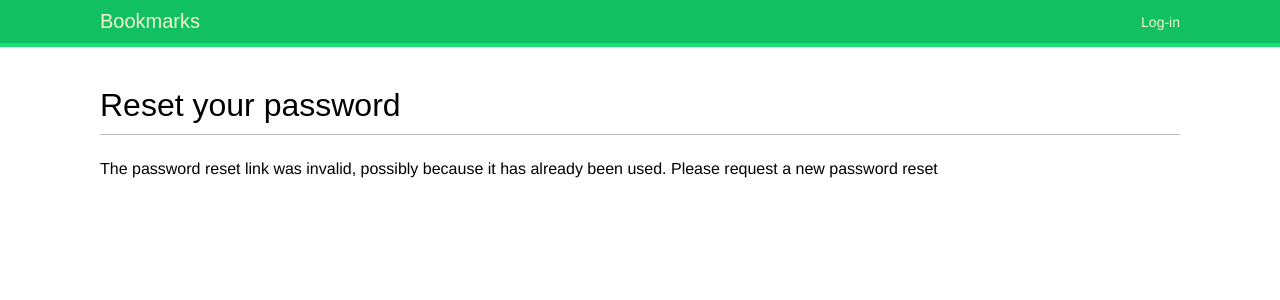
After one commit to Kitayeu/bookmarks, a Django app: page /account/reset/1/1/ in a window 1280 px wide. The commit adds this page. Shown: the top 300 px of the page. Run offline with Django 4.2, Linux system fonts and the light colour scheme; some web fonts are replaced.

Commit message:
Added ability to reset and set a new password

```diff
--- a/account/urls.py
+++ b/account/urls.py
@@ -5,11 +5,21 @@ from . import views
 
 
 urlpatterns = [
-    # post views
+    # previous login view
     # path('login/', views.user_login, name='login'),
+
     path('login/', auth_views.LoginView.as_view(), name='login'),
     path('logout/', auth_views.LogoutView.as_view(), name='logout'),
-    path('', views.dashboard, name='dashboard'),
+
+    # change password urls
     path('password_change/', auth_views.PasswordChangeView.as_view(), name='password_change'),
     path('password_change/done/', auth_views.PasswordChangeDoneView.as_view(), name='password_change_done'),
+
+    # reset password urls
+    path('password_reset/', auth_views.PasswordResetView.as_view(), name='password_reset'),
+    path('password_reset/done/', auth_views.PasswordResetDoneView.as_view(), name='password_reset_done'),
+    path('reset/<uidb64>/<token>/', auth_views.PasswordResetConfirmView.as_view(), name='password_reset_confirm'),
+    path('reset/done/', auth_views.PasswordResetCompleteView.as_view(), name='password_reset_complete'),
+
+    path('', views.dashboard, name='dashboard'),
 ]
--- a/templates/registration/login.html
+++ b/templates/registration/login.html
@@ -20,5 +20,6 @@
             <input type="hidden" name="next" value="{{ next }}" />
             <p><input type="submit" value="Log-in"></p>
         </form>
+        <p><a href="{% url 'password_reset' %}">Forgotten your password?</a></p>
     </div>
 {% endblock content %}
--- /dev/null
+++ b/templates/registration/password_reset_confirm.html
@@ -0,0 +1,18 @@
+{% extends 'base.html' %}
+
+{% block title %}Reset your password{% endblock title %}
+
+{% block content %}
+    <h1>Reset your password</h1>
+    {% if validlink %}
+        <p>Please enter your new password twice:</p>
+        <form method="post">
+            {{ form.as_p }}
+            {% csrf_token %}
+            <p><input type="submit" value="Change my password" /></p>
+        </form>
+    {% else %}
+        <p>The password reset link was invalid, possibly because it has already been used.
+            Please request a new password reset</p>
+    {% endif %}
+{% endblock content %}
--- /dev/null
+++ b/templates/registration/password_reset_email.html
@@ -0,0 +1,3 @@
+Someone asked for password reset for email {{ email }}. Follow the link below:
+{{ protocol }}://{{ domain }}{% url 'password_reset_confirm' uidb64=uid token=token %}
+Your username, in case you've forgotten: {{ user.get_username }}
```
Also changed, not shown: templates/registration/password_reset_complete.html (added, +9 -0 lines), templates/registration/password_reset_done.html (added, +9 -0 lines), templates/registration/password_reset_form.html (added, +13 -0 lines).
